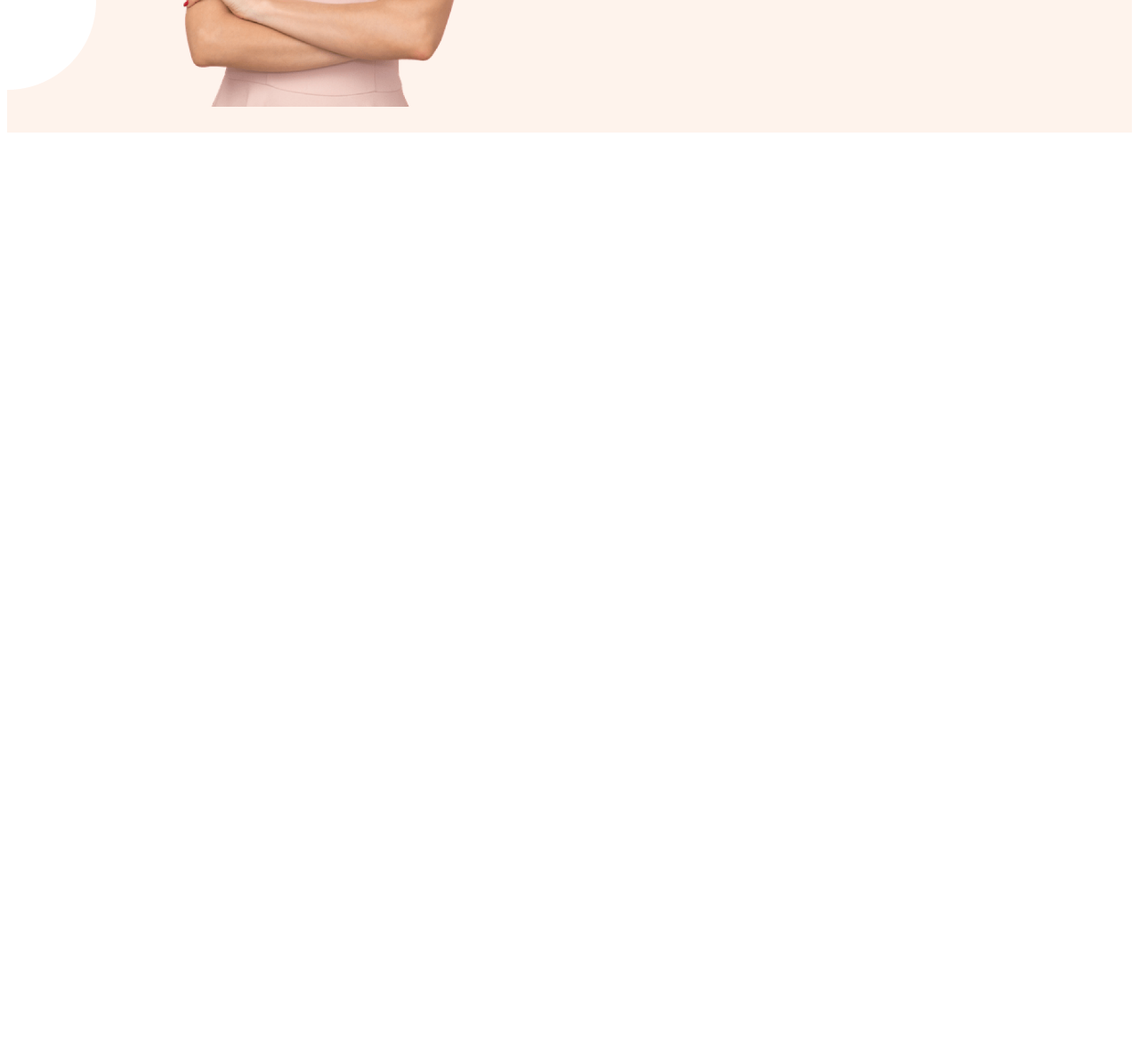
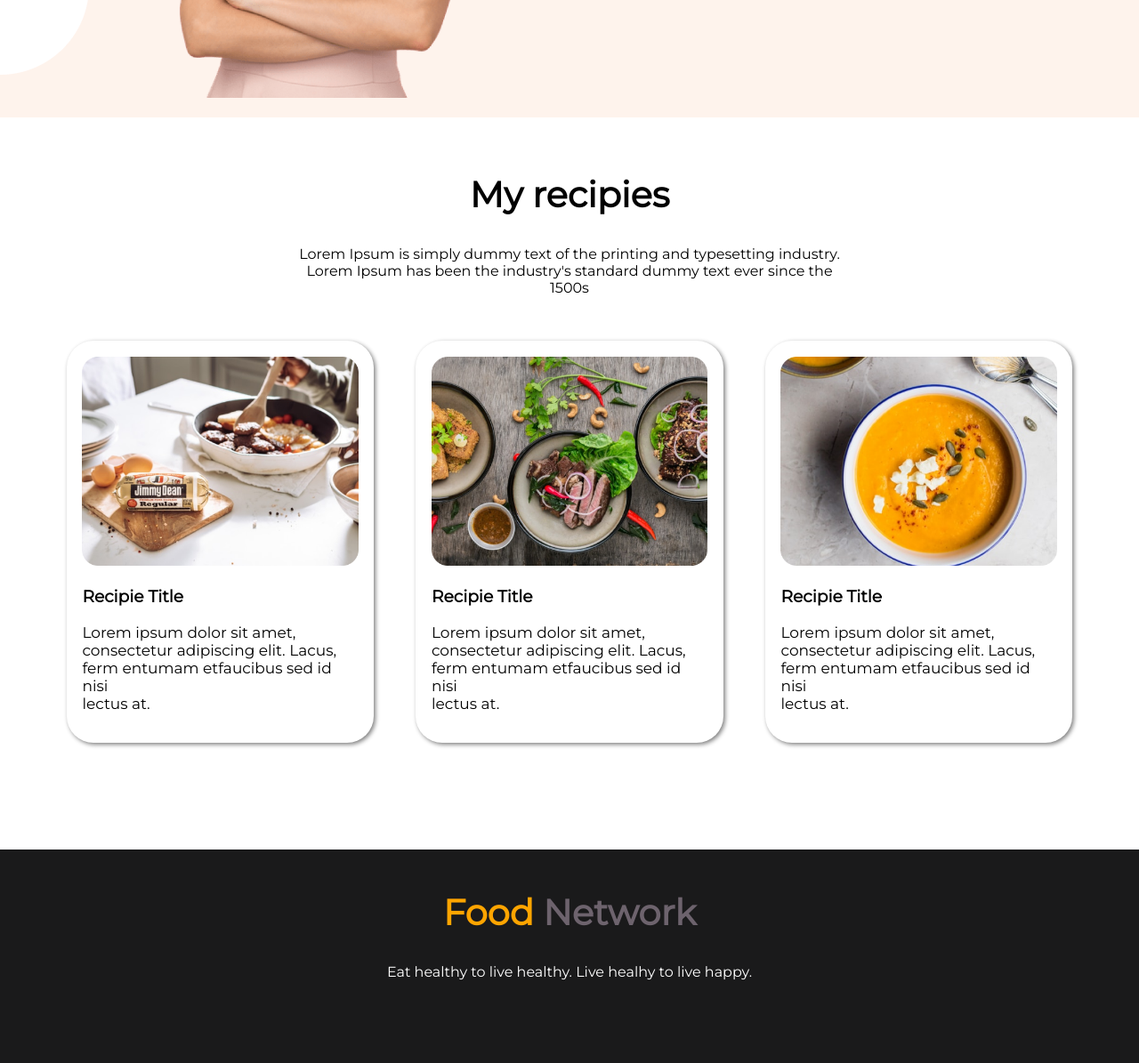
Before and after one commit to tafsiruzzaman/assignment1, a plain HTML site: page index.html in a window 1280 px wide. Shown: the part 1336-2531 px from the top of the page at 89% size. Before the commit the page ends 1636 px from the top, so only its background shows below. Drawn offline with Linux system fonts and the light colour scheme.

Commit message:
Almost Done

```diff
--- a/index.html
+++ b/index.html
@@ -14,7 +14,7 @@
 <body>
     <section class="section-flex">
         <div id="div1-sec1" id="half-width1">
-            <h1> <span id="span"> Skip </span> The Diet, Just Eat Healthy With Food Network </h1>
+            <h1> <span class="span"> Skip </span> The Diet, Just Eat Healthy With Food Network </h1>
             <p id="margin-p-sec-1"> Imagine you don't need a diet because we provide  healthy and delicious food for you! </p>
             <a class="button-style" href="https://github.com/tafsiruzzaman" target="_blank"> Order Food </a>
         </div>
@@ -32,5 +32,34 @@
             <a class="button-style" href="https://github.com/tafsiruzzaman" target="_blank"> Contact Me </a>
         </div>
     </section>
+    <section class="section3">
+        <div>
+            <h2> My recipies </h2>
+            <p> Lorem Ipsum is simply dummy text of the printing and typesetting industry. <br> Lorem Ipsum has been the industry's standard dummy text ever since the <br> 1500s </p>
+        </div>
+    </section>
+    <section id="section4" class="section-flex">
+        <div class="third-width">
+            <img src="images/food1.jpg" alt="">
+            <h3> Recipie Title </h3>
+            <p class="p-sec4"> Lorem ipsum dolor sit amet, <br> consectetur adipiscing elit. Lacus, <br> ferm  entumam  etfaucibus sed id nisi <br> lectus at. </p>
+        </div>
+        <div class="third-width">
+            <img src="images/food2.jpg" alt="">
+            <h3> Recipie Title </h3>
+            <p class="p-sec4"> Lorem ipsum dolor sit amet, <br> consectetur adipiscing elit. Lacus, <br> ferm  entumam  etfaucibus sed id nisi <br> lectus at. </p>
+        </div>
+        <div class="third-width">
+            <img src="images/food3.png" alt="">
+            <h3> Recipie Title </h3>
+            <p class="p-sec4"> Lorem ipsum dolor sit amet, <br> consectetur adipiscing elit. Lacus, <br> ferm  entumam  etfaucibus sed id nisi <br> lectus at. </p>
+        </div>
+    </section>
+    <section id="section6" >
+        <div>
+            <h2> <span class="span"> Food </span> <span class="span2"> Network </span> </h2>
+            <p> Eat healthy to live healthy. Live healhy to live happy.</p>
+        </div>
+    </section>
 </body>
 </html>
--- a/style.css
+++ b/style.css
@@ -1,11 +1,10 @@
 body{
     font-family: 'Montserrat', sans-serif;
-    border: 0;
+    margin: 0;
 }
 
 .section-flex{
     display: flex;
-    margin-bottom: 100px;
 }
 
 h1{
@@ -13,12 +12,21 @@ h1{
     font-weight: 900;
 }
 
+h2{
+    font-size: 40px;
+    font-weight: 700;
+}
+
+h3{
+    font-size: 35;
+    font-weight: bold;
+}
 #margin-p-sec-1{
     margin-bottom: 60px;
     font-size: 23px;
 }
 
-#span{
+.span{
     color: orange;
 }
 
@@ -54,6 +62,7 @@ h1{
 #section2{
     background-image: url(images/middle.png);
     background-repeat: no-repeat;
+    margin-top: 90px;
 }
 
 #half-width2{
@@ -71,6 +80,44 @@ h1{
     font-size: 18px;
 }
 
-.div2-sec2{
-    padding: 6%;
+.section3{
+    text-align: center;
+    margin-top: -30px;
+    margin-bottom: 50px;
 }
+
+#section4{
+    margin-left: 4%;
+    margin-right: 4%;
+    margin-bottom: 120px;
+}
+
+.third-width{
+    width: 33.33%;
+    margin-left: 2%;
+    margin-right: 2%;
+    padding: 1.5%;
+    border-radius: 30px;
+    box-shadow: 2px 2px 5px gray;
+}
+
+.third-width img{
+    width: 100%
+}
+
+.p-sec4{
+    font-size: 17px;
+}
+
+#section6{
+    background-color: rgb(26, 26, 27);
+    text-align: center;
+    padding-top: 1%;
+    padding-bottom: 6%;
+}
+#section6 p{
+    color: white;
+}
+.span2{
+    color: rgb(109, 99, 109);
+}
```
